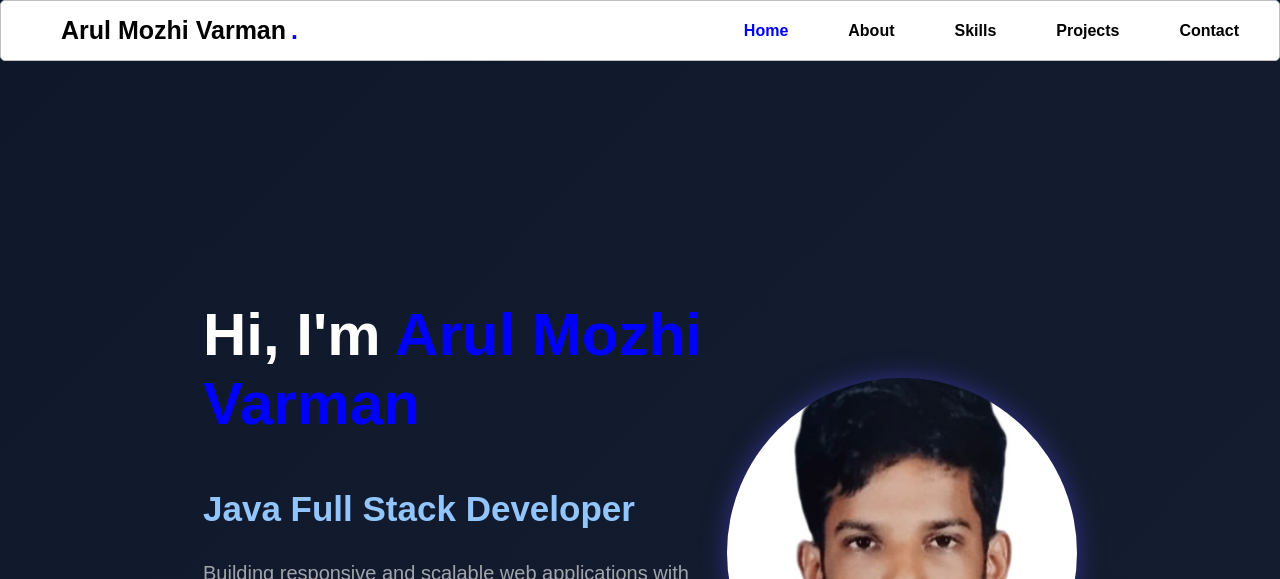
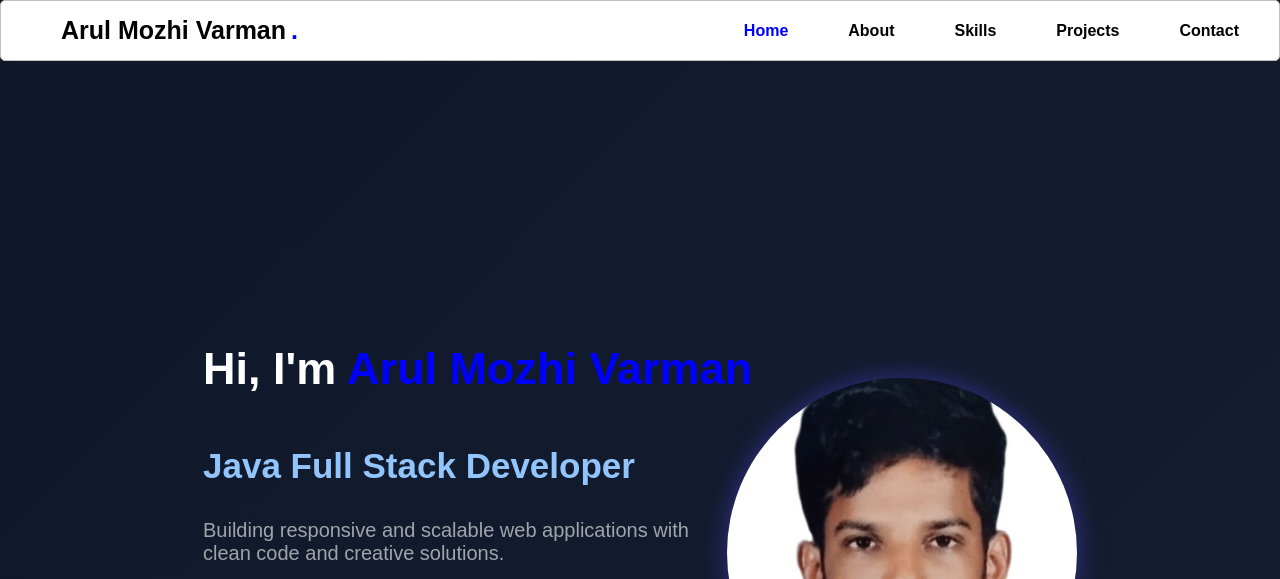
Before and after one commit to arulmozhivel2005-create/Arul-Mozhi-Varman-VD.github.io, a plain HTML site: page index.html in a window 1280 px wide. Shown: the top 579 px of the page. Drawn offline with Linux system fonts and the light colour scheme.

Commit message:
Update Style.css

```diff
--- a/Style.css
+++ b/Style.css
@@ -93,7 +93,9 @@ padding: 0 10%;
 width: 59%;
 }
 .content h1 {
-font-size: 60px;
+    font-size: 45px;
+    white-space: nowrap;
+
 }
 .content h2 {
 font-size: 35px;
```
